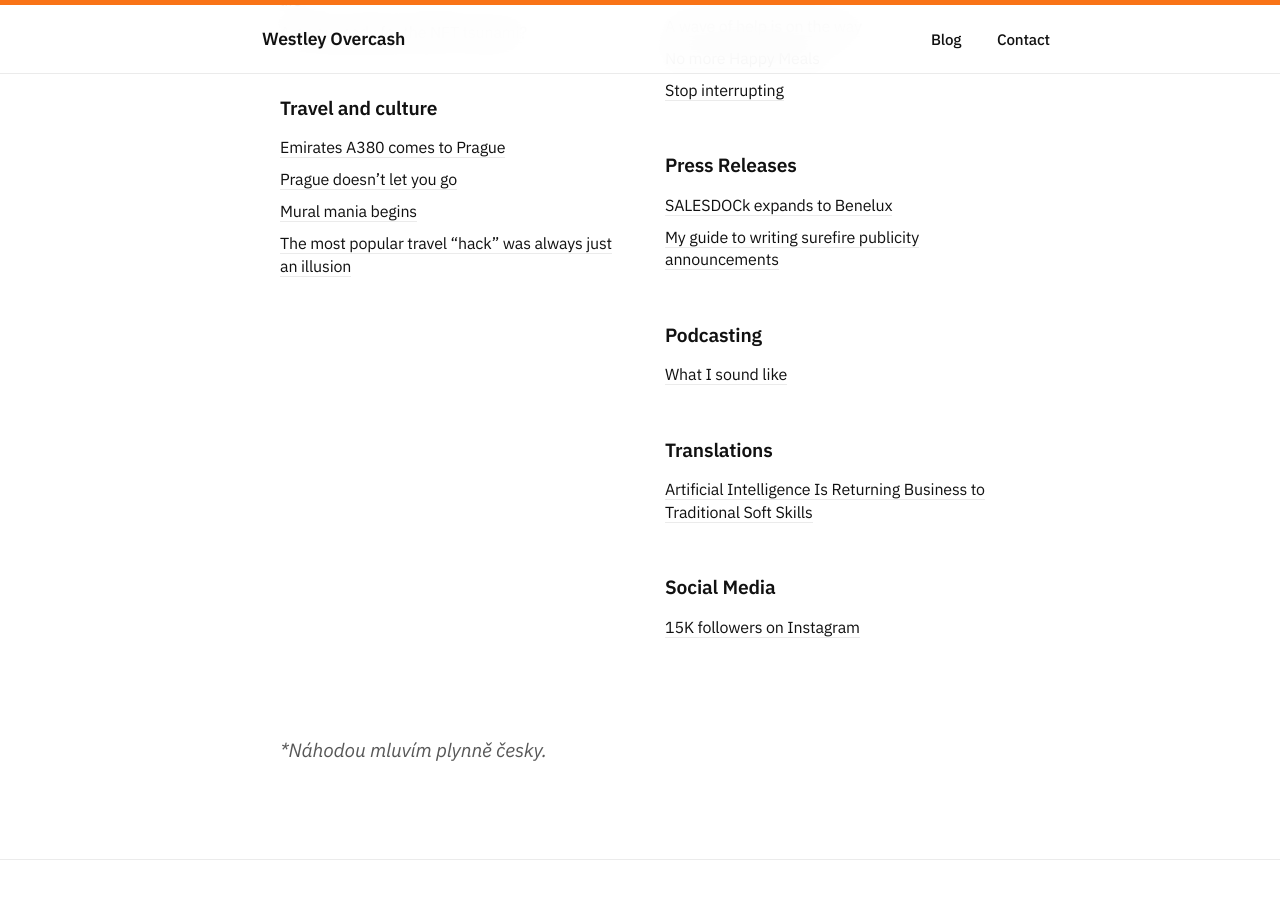
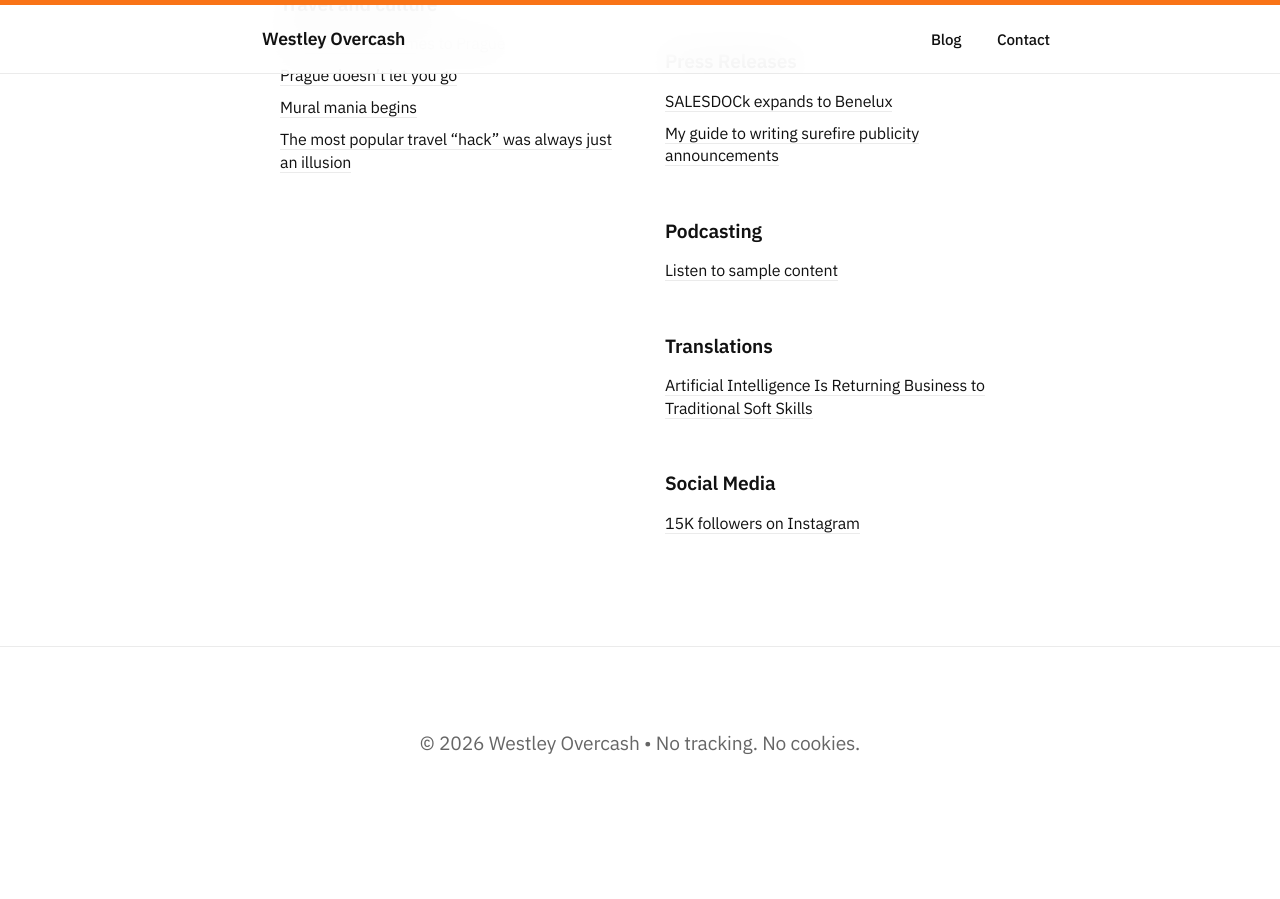
Before and after one commit to westleyovercash/westleyovercash.github.io, a Jekyll site: the page built from index.md, in a window 1280 px wide and 900 px high, scrolled down 2504 px. Built offline with Jekyll 4.4.1, drawn with Linux system fonts in a browser that asks for light colours; after the commit the page ends 3372 px from its top, so only the background shows below that.

Commit message:
Update index.md

```diff
--- a/index.md
+++ b/index.md
@@ -32,7 +32,7 @@
 {% endfor %}
 </ul>
 
-<div class="newsletter-box" markdown="1">
+<div class="newsletter-box" style="margin-top: 2rem; margin-bottom: 1.5rem;" markdown="1">
 
 I send occasional letters expanding on these stories. Leave your email to get your copy.
 
@@ -49,7 +49,7 @@
 
 </div>
 
-<hr>
+<hr style="margin: 0.5rem 0 2rem 0;">
 
 ## Places where my words live
 
@@ -116,7 +116,7 @@
 * [My guide to writing surefire publicity announcements](https://drive.google.com/file/d/0B5XxCEn6SiJ5N2tOcDctWWt5R0k/view?usp=sharing&resourcekey=0-uRJZxtvdDJR0Z4AuY6TzPA)
 
 ### Podcasting
-* [What I sound like](https://drive.google.com/file/d/1l877T9pqRdJqUUhVgxbMXZMBkcsb10Be/view?usp=share_link)
+* [Listen to sample content](https://drive.google.com/file/d/1l877T9pqRdJqUUhVgxbMXZMBkcsb10Be/view?usp=share_link)
 
 ### Translations
 * [Artificial Intelligence Is Returning Business to Traditional Soft Skills](https://drive.google.com/file/d/1L2Cf2OKvOyv5vbA1prcvax72u73qwSNs/view?usp=share_link)
@@ -127,5 +127,3 @@
 </div>
 
 </div>
-
-<p style="margin-top: 3rem; opacity: 0.7;"><em>*Náhodou mluvím plynně česky.</em></p>
```
